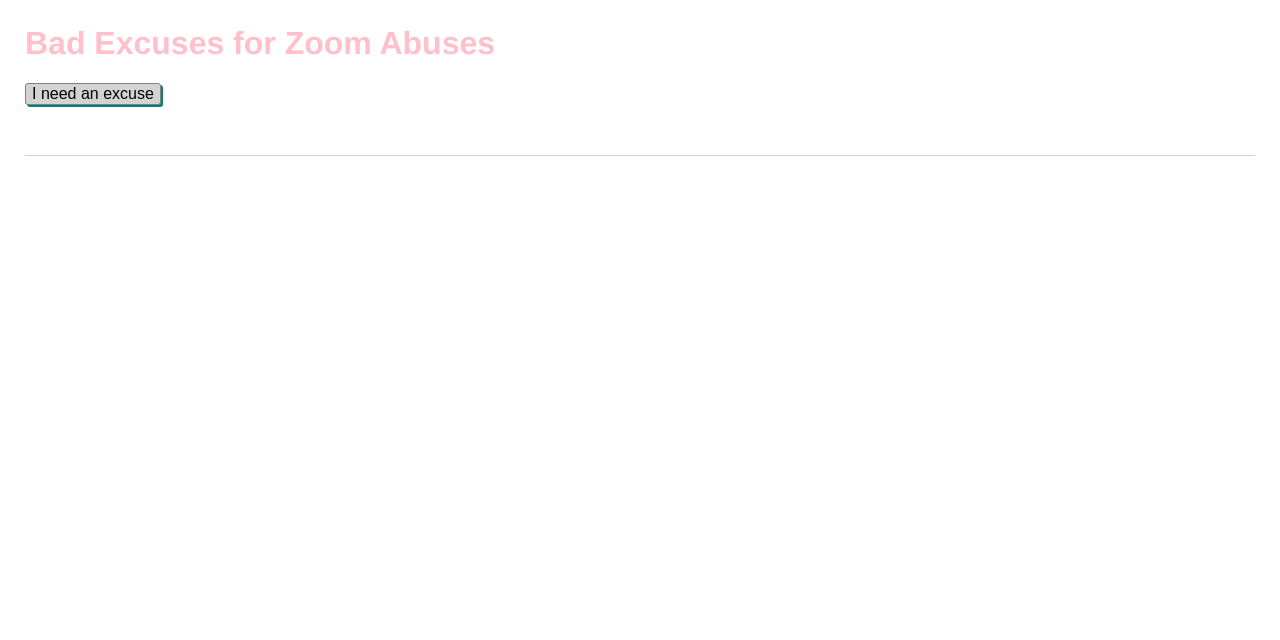
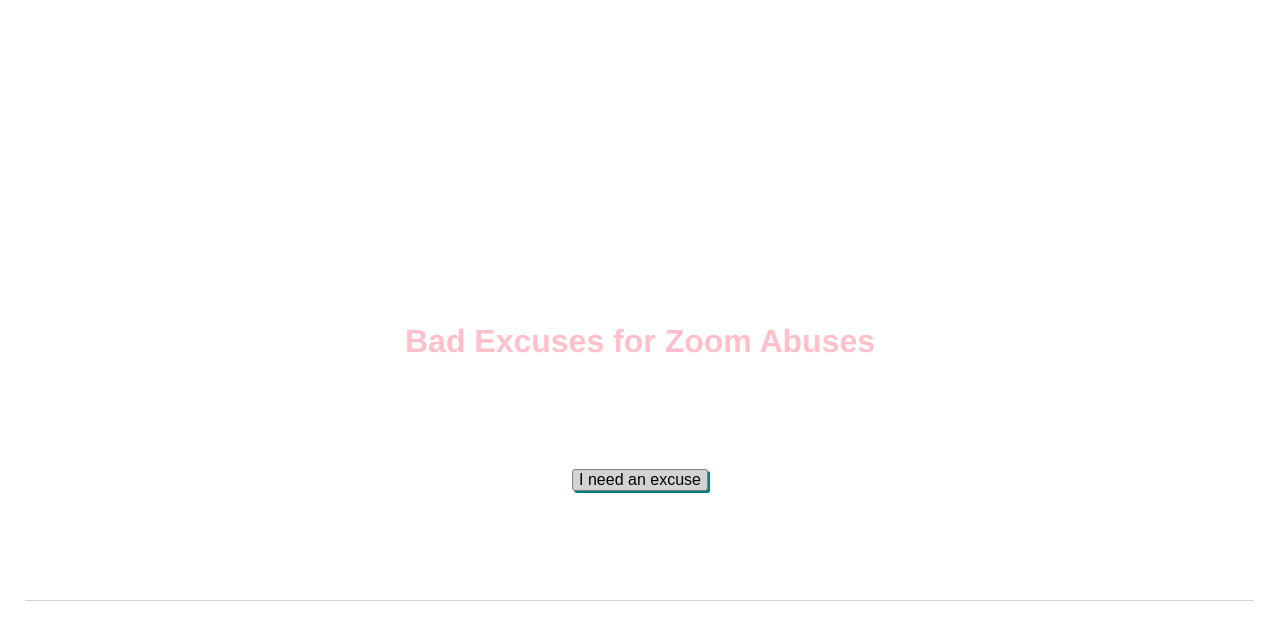
Before and after one commit to tyxchen/bad-excuses-for-zoom-abuses, a plain HTML site: page views/index.html in a window 1280 px wide. Drawn offline with nearby package versions, Linux system fonts and the light colour scheme.

Commit message:
Stylinggggg

```diff
--- a/public/style.css
+++ b/public/style.css
@@ -26,14 +26,35 @@ p {
   max-width: 600px;
 }
 
-form {
-  margin-bottom: 25px;
-  padding: 15px;
-  background-color: cyan;
-  display: inline-block;
-  width: 100%;
-  max-width: 340px;
-  border-radius: 3px;
+#titlething {
+  position: fixed;
+  top: 40%;
+  left: 50%;
+  /* bring your own prefixes */
+  transform: translate(-50%, -50%);
+}
+
+#excuse {
+  position: absolute;
+  top: 50%;
+  left: 50%;
+  /* bring your own prefixes */
+  transform: translate(-50%, -50%);
+}
+
+#new-excuse {
+  position: fixed;
+  top: 60%;
+  left: 50%;
+  /* bring your own prefixes */
+  transform: translate(-50%, -50%);
+}
+
+#end {
+  position: absolute;
+  bottom: 10rem;
+  width: 96%;
+  height: 2.5rem;            /* Footer height */
 }
 
 input {
--- a/views/index.html
+++ b/views/index.html
@@ -19,19 +19,18 @@
   </head>
   <body>
     <header>
-      <h1>
+      <h1 id="titlething">
         Bad Excuses for Zoom Abuses
       </h1>
     </header>
 
-    <main>
       <section class="dreams">
         <h2 id="excuse"></h2>
       </section>
       <button id="new-excuse" type="button">I need an excuse</button>
     </main>
 
-    <footer>
+    <footer id="end">
     </footer>
 
     <!-- Your web-app is https, so your scripts need to be too -->
```
